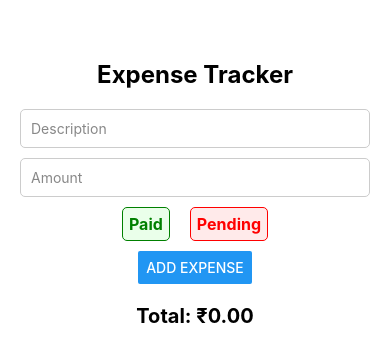
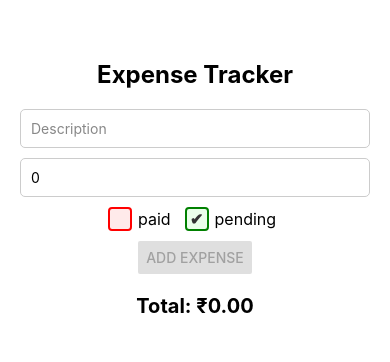
Before and after one commit to akshay-011/expence-tracker, a React Native app: screen / in a window 390 px wide. Shown: the top 362 px of the page. Built offline with nearby package versions, Linux system fonts and the light colour scheme.

Commit message:
reafctors code

```diff
--- a/App.tsx
+++ b/App.tsx
@@ -1,12 +1,12 @@
-import React, { useEffect, useState } from "react";
+import React, { useEffect } from "react";
 import { StatusBar } from "expo-status-bar";
 import { StyleSheet, View, Alert } from "react-native";
 import AsyncStorage from "@react-native-async-storage/async-storage";
 import ExpenseForm from "./src/components/ExpenceForm";
 import ExpenceView from "./src/components/ExpenceView";
-import ExpenceManager from "./src/model/ExpenceManager";
 import { Expense } from "./src/model/types";
 import Header from "./src/components/Header";
+import ExpenceManager from "./src/model/ExpenceManager";
 
 const ExpenceAlert = () => {
   Alert.alert(
@@ -17,28 +17,26 @@ const ExpenceAlert = () => {
 };
 
 export default function App() {
-  const [expenses, setExpenses] = useState<Expense[]>([]);
-  const [sum, setSum] = useState(0);
-  const [manager, setManager] = useState<ExpenceManager | null>(null);
+  const [manager] = React.useState(() => new ExpenceManager([]));
+  const [state, setState] = React.useState<{
+    expenses: Expense[];
+    sum: number;
+  }>({ expenses: [], sum: 0 });
 
   useEffect(() => {
     loadExpenses();
   }, []);
 
   useEffect(() => {
-    setSum(manager?.totalAmount() || 0);
-    AsyncStorage.setItem("expenses", JSON.stringify(expenses));
-  }, [expenses]);
+    AsyncStorage.setItem("expenses", JSON.stringify(state.expenses));
+  }, [state.expenses]);
 
   const loadExpenses = async () => {
     const data = await AsyncStorage.getItem("expenses");
     if (!data) return;
-
     const parsed: Expense[] = JSON.parse(data);
-    const mngr = new ExpenceManager(parsed);
-
-    setManager(mngr);
-    setExpenses(mngr.getExpenses());
+    manager.setExpenses(parsed);
+    setState({ expenses: manager.getExpenses(), sum: manager.totalAmount() });
   };
 
   const addExpense = (
@@ -46,26 +44,26 @@ export default function App() {
     amount: number,
     status: "paid" | "pending"
   ) => {
-    if (!manager) return;
+    manager.addExpense(description, amount, status);
+    setState({ expenses: manager.getExpenses(), sum: manager.totalAmount() });
+    ExpenceAlert();
+  };
 
-    if (!description.trim() || isNaN(amount) || amount <= 0) {
-      Alert.alert(
-        "Invalid input",
-        "Please enter a valid description and amount."
-      );
-      return;
-    }
-    manager.addExpense(description, amount, status);
-    setExpenses([...manager.getExpenses()]);
-    ExpenceAlert();
+  const onStatusToggle = (id: string, newStatus: "paid" | "pending") => {
+    manager.updateStatus(id, newStatus);
+    setState({ expenses: manager.getExpenses(), sum: manager.totalAmount() });
+    AsyncStorage.setItem("expenses", JSON.stringify(manager.getExpenses()));
   };
 
   return (
     <View style={styles.container}>
       <Header />
       <ExpenseForm addExpense={addExpense} />
-      <ExpenceView sum={sum} expenses={expenses} />
-
+      <ExpenceView
+        sum={state.sum}
+        expenses={state.expenses}
+        onStatusToggle={onStatusToggle}
+      />
       <StatusBar style="auto" />
     </View>
   );
--- a/src/components/ExpenceForm.tsx
+++ b/src/components/ExpenceForm.tsx
@@ -1,6 +1,6 @@
 import React, { useState } from "react";
 import Input from "../common/Input";
-import { Button, View, Text, StyleSheet } from "react-native";
+import { Button, View, Text, StyleSheet, Pressable } from "react-native";
 
 interface ExpenseFormProps {
   addExpense: (
@@ -11,26 +11,35 @@ interface ExpenseFormProps {
 }
 
 interface SelectProps {
-  onPress: () => void;
-  children: React.ReactNode;
-  style?: object;
+  status: "paid" | "pending";
+  setStatus: (status: "paid" | "pending") => void;
+  value: "paid" | "pending";
 }
 
-const Select: React.FC<SelectProps> = ({ onPress, children, style }) => (
-  <Text onPress={onPress} style={{ ...styles.statusOption, ...style }}>
-    {children}
-  </Text>
+const CheckBox: React.FC<SelectProps> = ({ status, setStatus, value }) => (
+  <>
+    <Pressable
+      style={[
+        styles.checkbox,
+        status === value ? styles.checkedPaid : styles.checkedPending,
+      ]}
+      onPress={() => setStatus(value)}
+    >
+      <Text style={styles.checkboxLabel}>{status === value ? "✔" : ""}</Text>
+    </Pressable>
+    <Text style={styles.checkboxText}>{value}</Text>
+  </>
 );
 
 const ExpenseForm: React.FC<ExpenseFormProps> = ({ addExpense }) => {
   const [description, setDescription] = useState("");
-  const [amount, setAmount] = useState("");
+  const [amount, setAmount] = useState(0);
   const [status, setStatus] = useState<"paid" | "pending">("pending");
 
   const onPressHandler = () => {
-    addExpense(description, parseFloat(amount), status);
+    addExpense(description, amount, status);
     setDescription("");
-    setAmount("");
+    setAmount(0);
     setStatus("pending");
   };
 
@@ -43,23 +52,20 @@ const ExpenseForm: React.FC<ExpenseFormProps> = ({ addExpense }) => {
       />
       <Input
         placeholder="Amount"
-        value={amount}
-        onChangeText={setAmount}
+        value={amount.toString()}
+        onChangeText={(text) => setAmount(parseFloat(text))}
         keyboardType="numeric"
       />
       <View style={styles.statusRow}>
-        <Select style={styles.selectedPaid} onPress={() => setStatus("paid")}>
-          Paid
-        </Select>
+        <CheckBox status={status} setStatus={setStatus} value="paid" />
 
-        <Select
-          style={styles.selectedPending}
-          onPress={() => setStatus("pending")}
-        >
-          Pending
-        </Select>
+        <CheckBox status={status} setStatus={setStatus} value="pending" />
       </View>
-      <Button title="Add Expense" onPress={onPressHandler} />
+      <Button
+        disabled={!description.trim() || isNaN(amount) || amount <= 0}
+        title="Add Expense"
+        onPress={onPressHandler}
+      />
     </>
   );
 };
@@ -70,27 +76,35 @@ const styles = StyleSheet.create({
     justifyContent: "center",
     marginBottom: 10,
   },
-  statusOption: {
-    fontSize: 16,
-    marginHorizontal: 10,
-    padding: 6,
-    borderRadius: 5,
-    borderWidth: 1,
+  checkbox: {
+    width: 24,
+    height: 24,
+    borderWidth: 2,
     borderColor: "#ccc",
-    color: "#333",
-    backgroundColor: "#f5f5f5",
+    borderRadius: 4,
+    alignItems: "center",
+    justifyContent: "center",
+    marginHorizontal: 4,
+    backgroundColor: "#fff",
   },
-  selectedPaid: {
-    color: "green",
+  checkedPaid: {
     borderColor: "green",
-    fontWeight: "bold",
     backgroundColor: "#eaffea",
   },
-  selectedPending: {
-    color: "red",
+  checkedPending: {
     borderColor: "red",
+    backgroundColor: "#ffeaea",
+  },
+  checkboxLabel: {
+    fontSize: 16,
+    color: "#333",
     fontWeight: "bold",
-    backgroundColor: "#ffeaea",
+  },
+  checkboxText: {
+    fontSize: 16,
+    marginRight: 10,
+    marginLeft: 2,
+    alignSelf: "center",
   },
 });
 
--- a/src/components/ExpenceView.tsx
+++ b/src/components/ExpenceView.tsx
@@ -6,9 +6,14 @@ import { Expense } from "../model/types";
 interface ExpenceViewProps {
   expenses: Expense[];
   sum: number;
+  onStatusToggle: (id: string, newStatus: "paid" | "pending") => void;
 }
 
-const ExpenceView: React.FC<ExpenceViewProps> = ({ expenses, sum }) => {
+const ExpenceView: React.FC<ExpenceViewProps> = ({
+  expenses,
+  sum,
+  onStatusToggle,
+}) => {
   const renderItem: ListRenderItem<Expense> = ({ item }) => (
     <View style={styles.itemRow}>
       <Text style={styles.itemText}>
@@ -18,6 +23,9 @@ const ExpenceView: React.FC<ExpenceViewProps> = ({ expenses, sum }) => {
       <Text
         style={
           item.status === "paid" ? styles.statusPaid : styles.statusPending
+        }
+        onPress={() =>
+          onStatusToggle(item.id, item.status === "paid" ? "pending" : "paid")
         }
       >
         {item.status.toLocaleLowerCase()}
@@ -33,6 +41,7 @@ const ExpenceView: React.FC<ExpenceViewProps> = ({ expenses, sum }) => {
         keyExtractor={(item) => item.id}
         renderItem={renderItem}
         style={{ width: "100%" }}
+        extraData={onStatusToggle}
       />
     </>
   );
--- a/src/model/ExpenceManager.ts
+++ b/src/model/ExpenceManager.ts
@@ -27,7 +27,17 @@ export default class ExpenceManager {
     return this.expenses;
   }
 
+  setExpenses(expenses: Expense[]): void {
+    this.expenses = expenses;
+  }
+
   totalAmount(): number {
     return this.expenses.reduce((acc, curr) => acc + curr.amount, 0);
   }
+
+  updateStatus(id: string, status: "paid" | "pending"): void {
+    this.expenses = this.expenses.map((exp) =>
+      exp.id === id ? { ...exp, status } : exp
+    );
+  }
 }
```
Also changed, not shown: src/stateManager.ts (added, +56 -0 lines).
